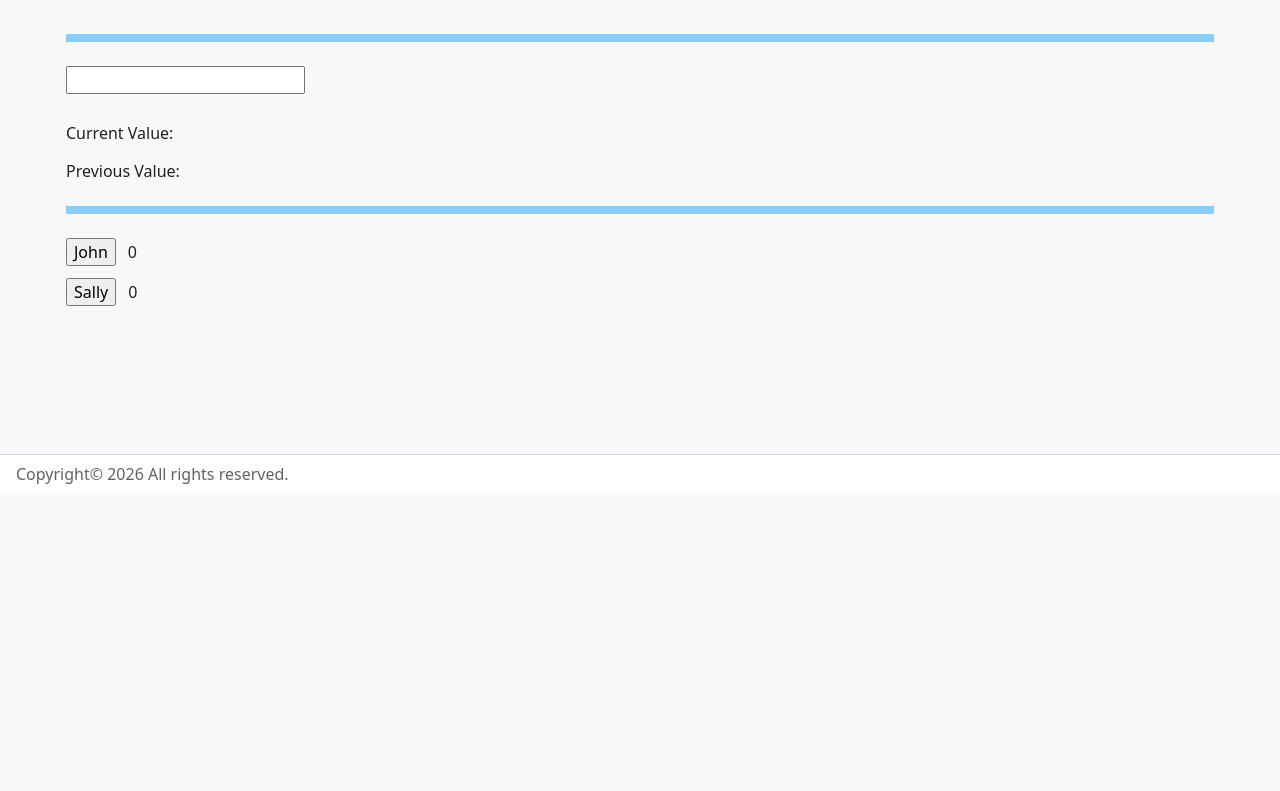
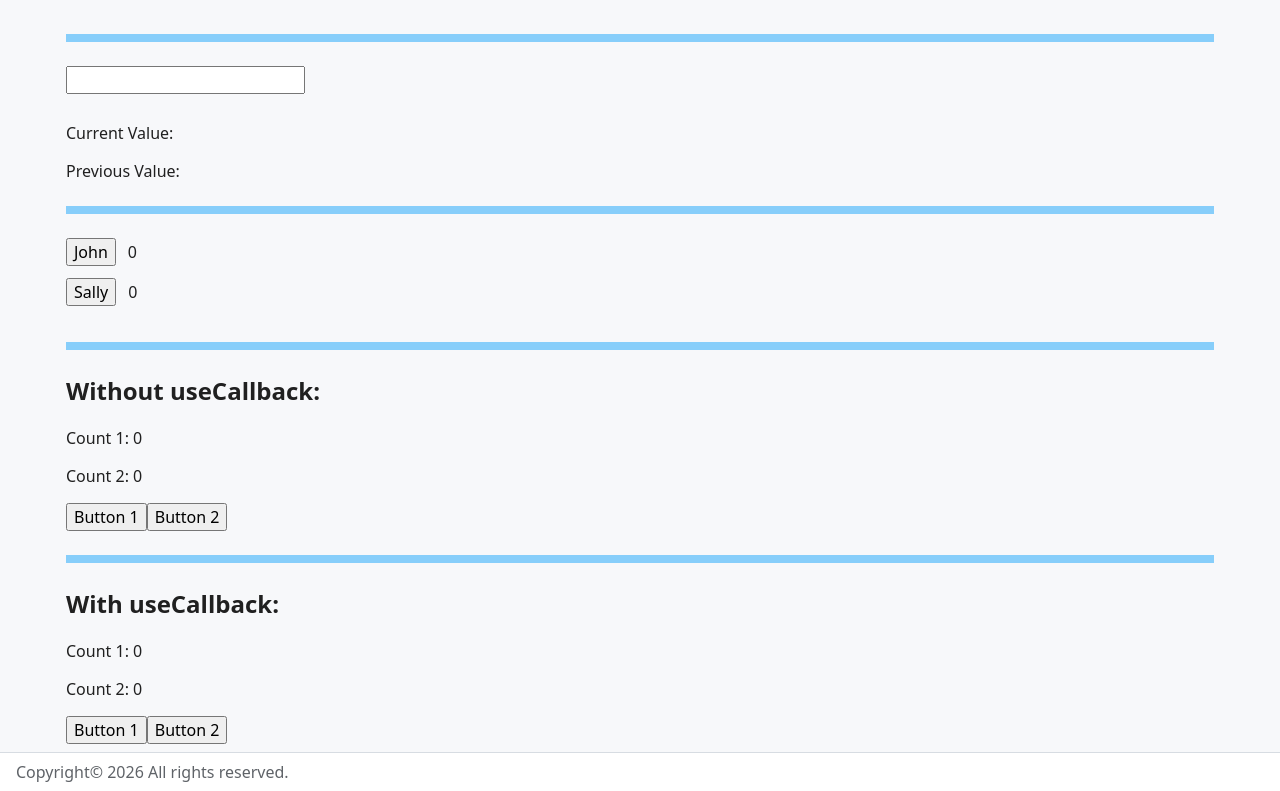
Before and after one commit to lsj1206/thein_react, a React (Vite) app: page / in a window 1280 px wide. Shown: the part 307-1098 px from the top of the page. Before the commit the page ends 800 px from the top, so only its background shows below. Built offline with nearby package versions, Linux system fonts and the light colour scheme.

Commit message:
feat: useCallback example

```diff
--- a/src/day0701/Day0701.jsx
+++ b/src/day0701/Day0701.jsx
@@ -3,6 +3,8 @@ import AccessDom from "./AccessDom";
 import RenderCheck from "./RenderCheck";
 import TrackingState from "./TrackingState";
 import MyUseReduser from "./MyUseReduser";
+import WithoutCallback from "./WithoutCallback";
+import WithCallback from "./WithCallback";
 
 function Day0701() {
   return (
@@ -14,6 +16,10 @@ function Day0701() {
       <TrackingState />
       <hr />
       <MyUseReduser />
+      <hr />
+      <WithoutCallback />
+      <hr />
+      <WithCallback />
     </>
   );
 }
--- /dev/null
+++ b/src/day0701/WithCallback.jsx
@@ -0,0 +1,33 @@
+// using useCallback example
+import React, { useCallback, useState } from "react";
+
+const Button = React.memo(({ onClick, text }) => {
+  console.log(`${text} 렌더, useCallback`);
+  return <button onClick={onClick}>{text}</button>;
+});
+
+function WithCallback() {
+  const [count1, setCount1] = useState(0);
+  const [count2, setCount2] = useState(0);
+
+  const handleClick1 = useCallback(() => {
+    setCount1(count1 + 1);
+  }, [count1]);
+
+  const handleClick2 = useCallback(() => {
+    setCount2(count2 + 1);
+  }, [count2]);
+
+  console.log("parent 렌더, useCallback");
+  return (
+    <div>
+      <h2>With useCallback: </h2>
+      <p>Count 1: {count1}</p>
+      <p>Count 2: {count2}</p>
+      <Button text="Button 1" onClick={handleClick1} />
+      <Button text="Button 2" onClick={handleClick2} />
+    </div>
+  );
+}
+
+export default WithCallback;
--- /dev/null
+++ b/src/day0701/WithoutCallback.jsx
@@ -0,0 +1,34 @@
+// unused useCallback hook example
+
+import React, { useState } from "react";
+
+const Button = React.memo(({ onClick, text }) => {
+  console.log(`${text} 렌더, useCallback 미사용`);
+  return <button onClick={onClick}>{text}</button>;
+});
+
+function WithoutCallback() {
+  const [count1, setCount1] = useState(0);
+  const [count2, setCount2] = useState(0);
+
+  const handleClick1 = () => {
+    setCount1(count1 + 1);
+  };
+
+  const handleClick2 = () => {
+    setCount2(count2 + 1);
+  };
+
+  console.log("parent 렌더, useCallback 미사용");
+  return (
+    <div>
+      <h2>Without useCallback: </h2>
+      <p>Count 1: {count1}</p>
+      <p>Count 2: {count2}</p>
+      <Button text="Button 1" onClick={handleClick1} />
+      <Button text="Button 2" onClick={handleClick2} />
+    </div>
+  );
+}
+
+export default WithoutCallback;
```
